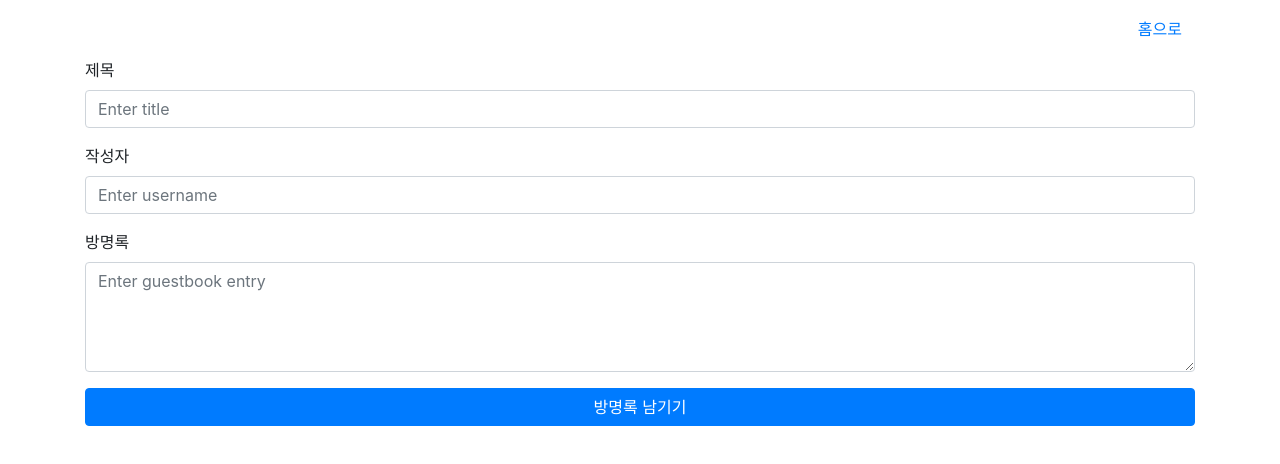
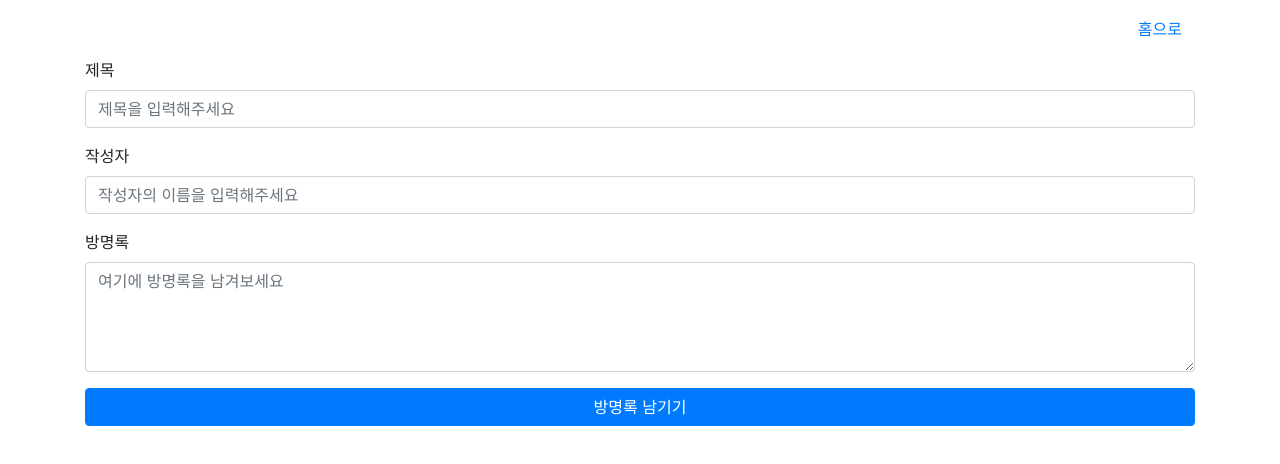
Before and after one commit to gudrhkdvps07/guestbook, a plain HTML site: page guestbook.html in a window 1280 px wide. Shown: the part 118-582 px from the top of the page. Drawn offline with nearby package versions, Linux system fonts and the light colour scheme.

Commit message:
a태그 css 수정

```diff
--- a/guestbook.html
+++ b/guestbook.html
@@ -27,7 +27,7 @@
             type="text"
             id="title"
             class="form-control"
-            placeholder="Enter title"
+            placeholder="제목을 입력해주세요"
           />
         </div>
         <div class="form-group">
@@ -36,7 +36,7 @@
             type="text"
             id="username"
             class="form-control"
-            placeholder="Enter username"
+            placeholder="작성자의 이름을 입력해주세요"
           />
         </div>
         <div class="form-group">
@@ -45,7 +45,7 @@
             id="guestbook"
             class="form-control"
             rows="4"
-            placeholder="Enter guestbook entry"
+            placeholder="여기에 방명록을 남겨보세요"
           ></textarea>
         </div>
         <button type="submit" class="btn btn-primary btn-block">
--- a/main.js
+++ b/main.js
@@ -14,7 +14,7 @@ document.addEventListener('DOMContentLoaded', function () {
     row.innerHTML = `
       <td class="text-center"><a href="/detail.html?title=${encodeURIComponent(
         book.title
-      )}">${book.title}</a></td>
+      )}" class="text-dark fw-bold text-decoration-none">${book.title}</a></td>
       <td class="text-center">${book.username}</td>
       <td class="text-center">${book.date}</td>
       <td class="text-center"><button class="btn btn-danger btn-sm delete">삭제</button></td>
```
